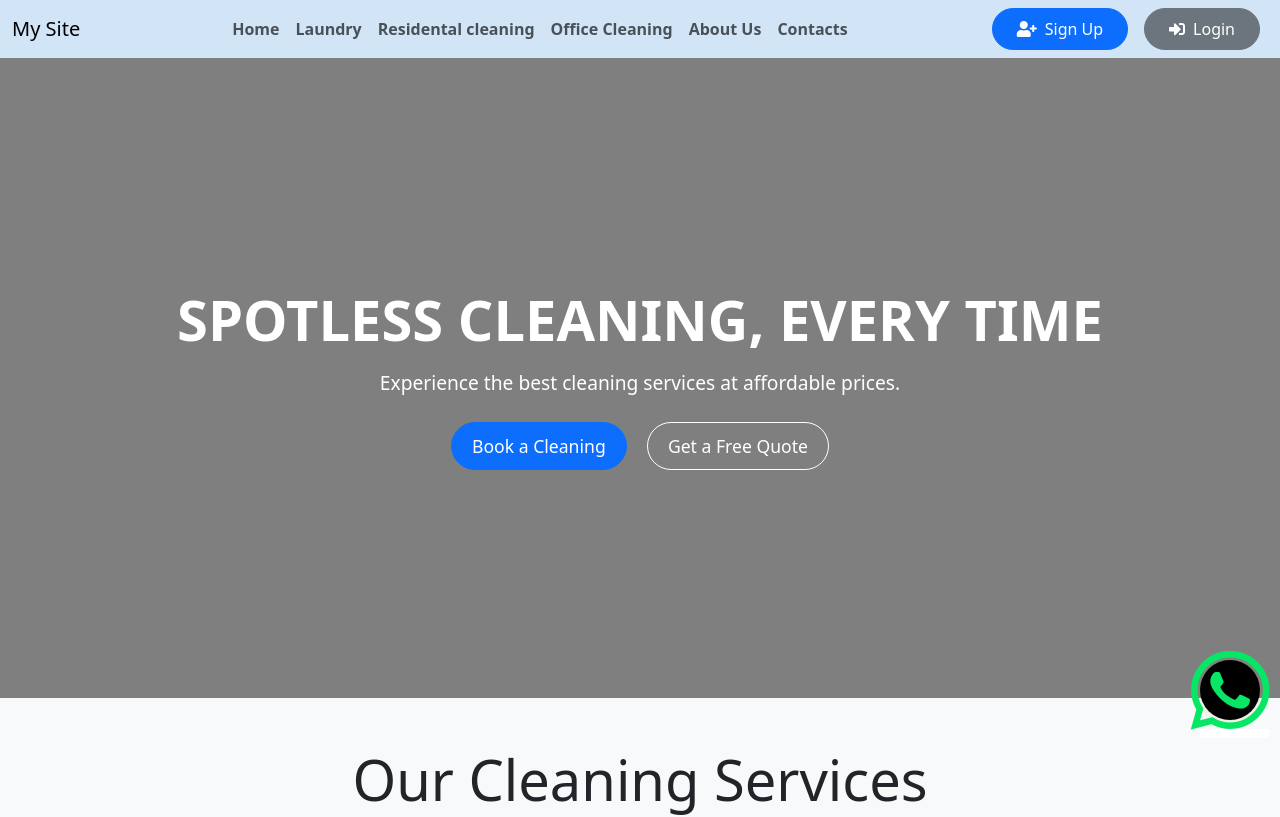
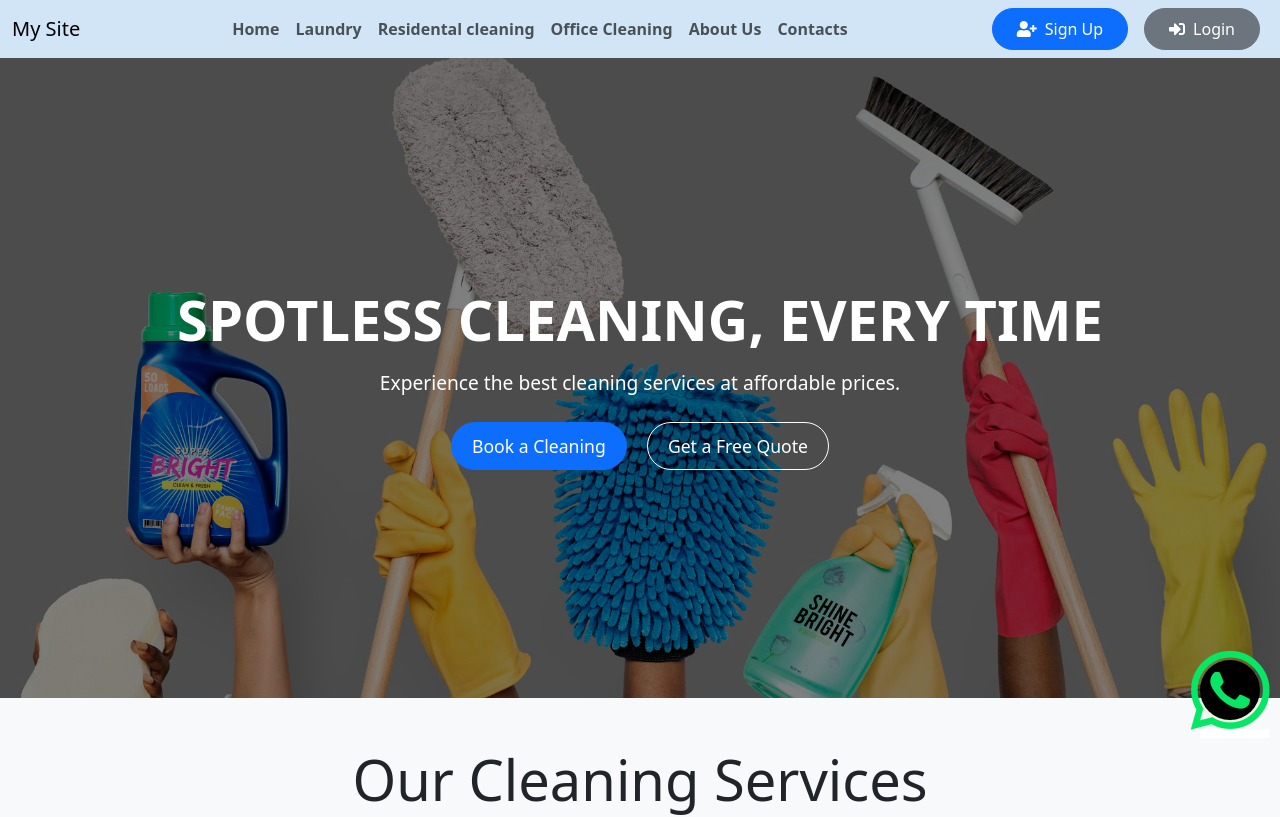
Before and after one commit to aska0907/askas, a plain HTML site: page src/index.html in a window 1280 px wide. Shown: the top 817 px of the page. Drawn offline with nearby package versions, Linux system fonts and the light colour scheme.

Commit message:
Update style.css

```diff
--- a/src/style.css
+++ b/src/style.css
@@ -7,7 +7,7 @@
 /* Hero Section */
 #hero {
     height: 80vh; /* Full height of the screen */
-    background-image: url('images/background.jpg'); /* Replace with your image */
+    background-image: url('background.jpg'); /* Replace with your image */
     background-size: cover;
     background-position: center;
     position: relative;
```
